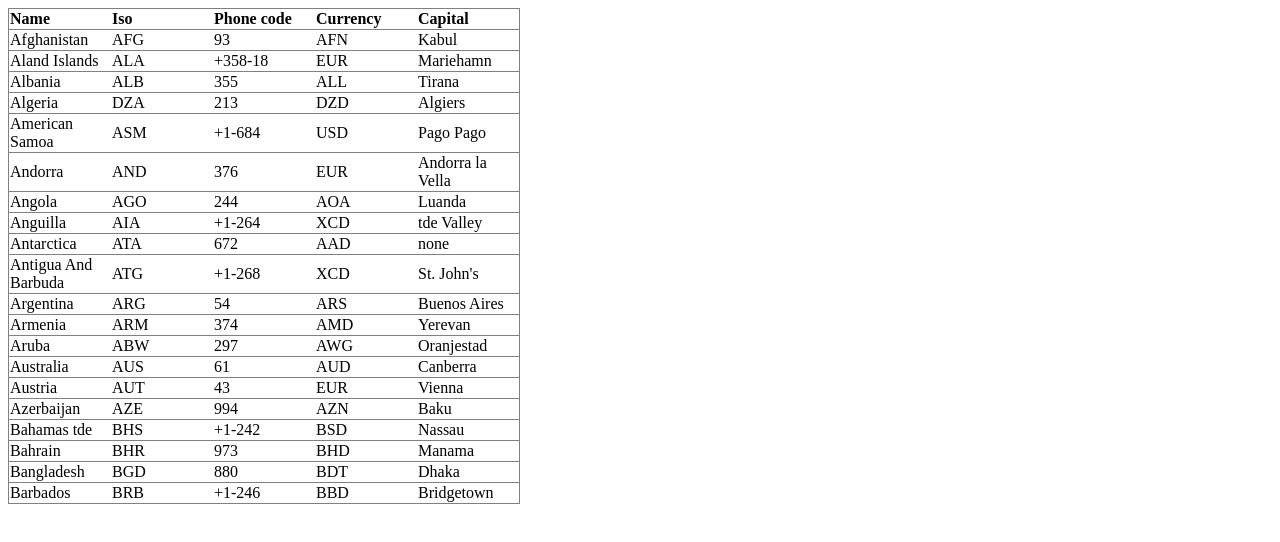
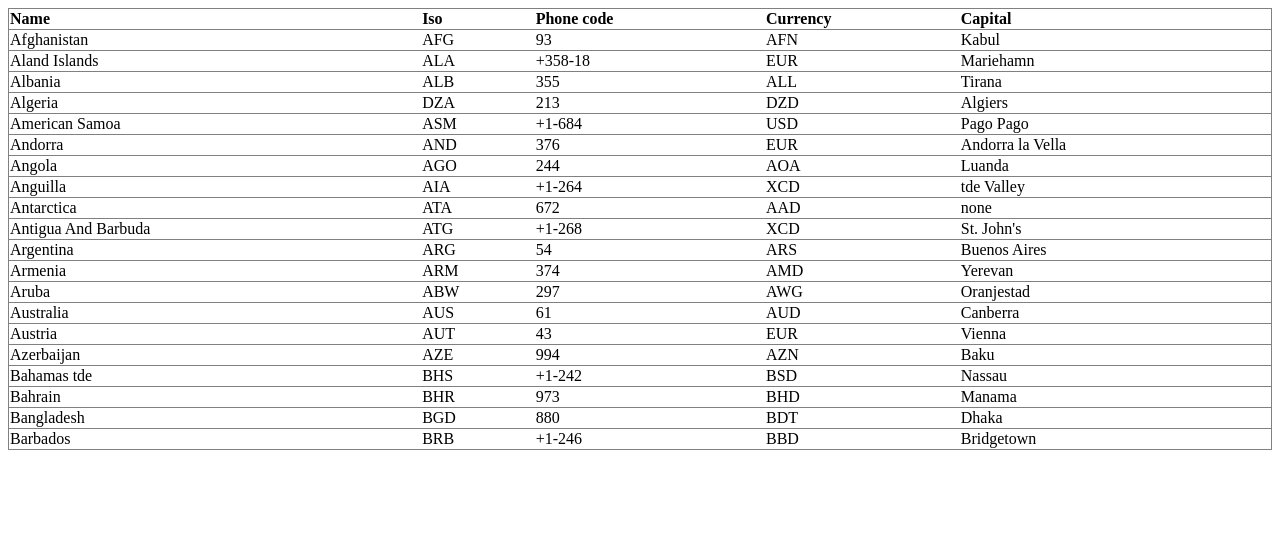
Before and after one commit to DenisSlipko/intershipProject, a website with bundled scripts: page index.html in a window 1280 px wide. Built offline with nearby package versions, Linux system fonts and the light colour scheme.

Commit message:
split the project into parts and fixed functionality

```diff
--- /dev/null
+++ b/components/Table/Table.js
@@ -0,0 +1,49 @@
+export class Table {
+  columnsConfig = null;
+  tableContainer = null;
+  tbody = null;
+  thead = null;
+
+  constructor(columnsConfig, tableContainer) {
+    this.columnsConfig = columnsConfig;
+    this.tableContainer = tableContainer;
+  }
+  createTable() {
+    this.thead = document.createElement("thead");
+    this.tableContainer.append(this.thead);
+
+    this.tbody = document.createElement("tbody");
+    this.tableContainer.append(this.tbody);
+
+    this.createHeader();
+  }
+
+  createHeader() {
+    const tr = document.createElement("tr");
+
+    const cells = this.columnsConfig.map((col) => {
+      const cell = document.createElement("th");
+      cell.textContent = col.label;
+      return cell;
+    });
+    tr.append(...cells);
+    this.thead.append(tr);
+  }
+
+  render(countries) {
+    const fragment = new DocumentFragment();
+    countries.forEach((country) => {
+      const field = document.createElement("tr");
+      const cells = this.columnsConfig.map((column) => {
+        const cell = document.createElement("td");
+        cell.textContent = country[column.key];
+
+        return cell;
+      });
+      field.append(...cells);
+      fragment.appendChild(field);
+    });
+
+    this.tbody.appendChild(fragment);
+  }
+}
--- a/index.css
+++ b/components/Table/style.css
@@ -1,13 +1,12 @@
 .table {
   border: 1px solid grey;
   border-collapse: collapse;
+  width: 100%;
 }
 th {
   border-bottom: 1px solid grey;
-  width: 100px;
   text-align: start;
 }
 td {
   border-bottom: 1px solid grey;
-  width: 100px;
 }
--- /dev/null
+++ b/dataStore/config.js
@@ -0,0 +1,7 @@
+export const columnsConfig = [
+  { label: "Name", key: "name" },
+  { label: "Iso", key: "iso" },
+  { label: "Phone сode", key: "phoneCode" },
+  { label: "Currency", key: "currency" },
+  { label: "Capital", key: "capital" },
+];
--- /dev/null
+++ b/dataStore/data.js
@@ -0,0 +1,142 @@
+export const countries = [
+  {
+    name: "Afghanistan",
+    iso: "AFG",
+    phoneCode: "93",
+    currency: "AFN",
+    capital: "Kabul",
+  },
+  {
+    name: "Aland Islands",
+    iso: "ALA",
+    phoneCode: "+358-18",
+    currency: "EUR",
+    capital: "Mariehamn",
+  },
+  {
+    name: "Albania",
+    iso: "ALB",
+    phoneCode: "355",
+    currency: "ALL",
+    capital: "Tirana",
+  },
+  {
+    name: "Algeria",
+    iso: "DZA",
+    phoneCode: "213",
+    currency: "DZD",
+    capital: "Algiers",
+  },
+  {
+    name: "American Samoa",
+    iso: "ASM",
+    phoneCode: "+1-684",
+    currency: "USD",
+    capital: "Pago Pago",
+  },
+  {
+    name: "Andorra",
+    iso: "AND",
+    phoneCode: "376",
+    currency: "EUR",
+    capital: "Andorra la Vella",
+  },
+  {
+    name: "Angola",
+    iso: "AGO",
+    phoneCode: "244",
+    currency: "AOA",
+    capital: "Luanda",
+  },
+  {
+    name: "Anguilla",
+    iso: "AIA",
+    phoneCode: "+1-264",
+    currency: "XCD",
+    capital: "tde Valley",
+  },
+  {
+    name: "Antarctica",
+    iso: "ATA",
+    phoneCode: "672",
+    currency: "AAD",
+    capital: "none",
+  },
+  {
+    name: "Antigua And Barbuda",
+    iso: "ATG",
+    phoneCode: "+1-268",
+    currency: "XCD",
+    capital: "St. John's",
+  },
+  {
+    name: "Argentina",
+    iso: "ARG",
+    phoneCode: "54",
+    currency: "ARS",
+    capital: "Buenos Aires",
+  },
+  {
+    name: "Armenia",
+    iso: "ARM",
+    phoneCode: "374",
+    currency: "AMD",
+    capital: "Yerevan",
+  },
+  {
+    name: "Aruba",
+    iso: "ABW",
+    phoneCode: "297",
+    currency: "AWG",
+    capital: "Oranjestad",
+  },
+  {
+    name: "Australia",
+    iso: "AUS",
+    phoneCode: "61",
+    currency: "AUD",
+    capital: "Canberra",
+  },
+  {
+    name: "Austria",
+    iso: "AUT",
+    phoneCode: "43",
+    currency: "EUR",
+    capital: "Vienna",
+  },
+  {
+    name: "Azerbaijan",
+    iso: "AZE",
+    phoneCode: "994",
+    currency: "AZN",
+    capital: "Baku",
+  },
+  {
+    name: "Bahamas tde",
+    iso: "BHS",
+    phoneCode: "+1-242",
+    currency: "BSD",
+    capital: "Nassau",
+  },
+  {
+    name: "Bahrain",
+    iso: "BHR",
+    phoneCode: "973",
+    currency: "BHD",
+    capital: "Manama",
+  },
+  {
+    name: "Bangladesh",
+    iso: "BGD",
+    phoneCode: "880",
+    currency: "BDT",
+    capital: "Dhaka",
+  },
+  {
+    name: "Barbados",
+    iso: "BRB",
+    phoneCode: "+1-246",
+    currency: "BBD",
+    capital: "Bridgetown",
+  },
+];
--- a/index.html
+++ b/index.html
@@ -1,25 +1,15 @@
 <!DOCTYPE html>
 <html>
  <head>
-  <meta charset="utf-8" />
+  <meta charset='utf-8' />
   <title>Roadmap</title>
-  <link rel="stylesheet" href="index.css">
-  <link rel="stylesheet" href="https://fonts.googleapis.com/css?family=Roboto:300,400,500,700&display=swap" />
-  <link rel="stylesheet" href="https://fonts.googleapis.com/icon?family=Material+Icons" />
+  <link rel='stylesheet' href='./components/Table/style.css'>
+  <link rel="stylesheet" href='https://fonts.googleapis.com/css?family=Roboto:300,400,500,700&display=swap' />
+  <link rel="stylesheet" href='https://fonts.googleapis.com/icon?family=Material+Icons' />
  </head>
  <body>
-    <table id="table" class="table">
-
-        <thead class="table-header">
-            <tr class="table-header-row">
-
-            </tr>
-        </thead>
-
-        <tbody id="tableItem">
-
-        </tbody>
+    <table id='table' class='table'>
     </table>
  </body>
- <script type="text/javascript" src="./index.js" async></script>
+ <script type='module' src='./index.js' defer></script>
 </html>
--- a/index.js
+++ b/index.js
@@ -1,193 +1,9 @@
-const countries = [
-  {
-    name: "Afghanistan",
-    iso: "AFG",
-    phoneCode: "93",
-    currency: "AFN",
-    capital: "Kabul",
-  },
-  {
-    name: "Aland Islands",
-    iso: "ALA",
-    phoneCode: "+358-18",
-    currency: "EUR",
-    capital: "Mariehamn",
-  },
-  {
-    name: "Albania",
-    iso: "ALB",
-    phoneCode: "355",
-    currency: "ALL",
-    capital: "Tirana",
-  },
-  {
-    name: "Algeria",
-    iso: "DZA",
-    phoneCode: "213",
-    currency: "DZD",
-    capital: "Algiers",
-  },
-  {
-    name: "American Samoa",
-    iso: "ASM",
-    phoneCode: "+1-684",
-    currency: "USD",
-    capital: "Pago Pago",
-  },
-  {
-    name: "Andorra",
-    iso: "AND",
-    phoneCode: "376",
-    currency: "EUR",
-    capital: "Andorra la Vella",
-  },
-  {
-    name: "Angola",
-    iso: "AGO",
-    phoneCode: "244",
-    currency: "AOA",
-    capital: "Luanda",
-  },
-  {
-    name: "Anguilla",
-    iso: "AIA",
-    phoneCode: "+1-264",
-    currency: "XCD",
-    capital: "tde Valley",
-  },
-  {
-    name: "Antarctica",
-    iso: "ATA",
-    phoneCode: "672",
-    currency: "AAD",
-    capital: "none",
-  },
-  {
-    name: "Antigua And Barbuda",
-    iso: "ATG",
-    phoneCode: "+1-268",
-    currency: "XCD",
-    capital: "St. John's",
-  },
-  {
-    name: "Argentina",
-    iso: "ARG",
-    phoneCode: "54",
-    currency: "ARS",
-    capital: "Buenos Aires",
-  },
-  {
-    name: "Armenia",
-    iso: "ARM",
-    phoneCode: "374",
-    currency: "AMD",
-    capital: "Yerevan",
-  },
-  {
-    name: "Aruba",
-    iso: "ABW",
-    phoneCode: "297",
-    currency: "AWG",
-    capital: "Oranjestad",
-  },
-  {
-    name: "Australia",
-    iso: "AUS",
-    phoneCode: "61",
-    currency: "AUD",
-    capital: "Canberra",
-  },
-  {
-    name: "Austria",
-    iso: "AUT",
-    phoneCode: "43",
-    currency: "EUR",
-    capital: "Vienna",
-  },
-  {
-    name: "Azerbaijan",
-    iso: "AZE",
-    phoneCode: "994",
-    currency: "AZN",
-    capital: "Baku",
-  },
-  {
-    name: "Bahamas tde",
-    iso: "BHS",
-    phoneCode: "+1-242",
-    currency: "BSD",
-    capital: "Nassau",
-  },
-  {
-    name: "Bahrain",
-    iso: "BHR",
-    phoneCode: "973",
-    currency: "BHD",
-    capital: "Manama",
-  },
-  {
-    name: "Bangladesh",
-    iso: "BGD",
-    phoneCode: "880",
-    currency: "BDT",
-    capital: "Dhaka",
-  },
-  {
-    name: "Barbados",
-    iso: "BRB",
-    phoneCode: "+1-246",
-    currency: "BBD",
-    capital: "Bridgetown",
-  },
-];
+import { Table } from "./components/Table/Table.js";
+import { columnsConfig } from "./dataStore/config.js";
+import { countries } from "./dataStore/data.js";
 
-const columnsFields = [
-  { nameField: "Name", key: "name", order: null, clicked: false },
-  { nameField: "Iso", key: "iso", order: null, clicked: false },
-  { nameField: "Phone сode", key: "phoneCode", order: null, clicked: false },
-  { nameField: "Currency", key: "currency", order: null, clicked: false },
-  { nameField: "Capital", key: "capital", order: null, clicked: false },
-];
-const headerTableRow = document.querySelector(".table-header-row");
-const tableItem = document.querySelector("#tableItem");
+const tableContainer = document.getElementById("table");
 
-class Table {
-  constructor() {
-    this.headerTableRow = headerTableRow;
-    this.tableItem = tableItem;
-  }
-
-  createHeader() {
-    const fragment = new DocumentFragment();
-    columnsFields.forEach((col) => {
-      const cell = document.createElement("th");
-      cell.classList.add("item-cell");
-      cell.textContent = col.nameField;
-      fragment.appendChild(cell);
-    });
-
-    headerTableRow.appendChild(fragment);
-  }
-
-  createCells() {
-    const fragment = new DocumentFragment();
-    countries.forEach((country) => {
-      const field = document.createElement("tr");
-      field.classList.add("row-field");
-
-      const cells = columnsFields.map((column) => {
-        const cell = document.createElement("td");
-        cell.classList.add("item-cell");
-        cell.textContent = country[column.key];
-
-        return cell;
-      });
-      field.append(...cells);
-      fragment.appendChild(field);
-    });
-    tableItem.appendChild(fragment);
-  }
-}
-const coutrinesTable = new Table(headerTableRow, tableItem);
-coutrinesTable.createHeader();
-coutrinesTable.createCells();
+const countrinesTable = new Table(columnsConfig, tableContainer);
+countrinesTable.createTable();
+countrinesTable.render(countries);
```
Also changed, not shown: package.json (+7 -0 lines), 3 other files.
